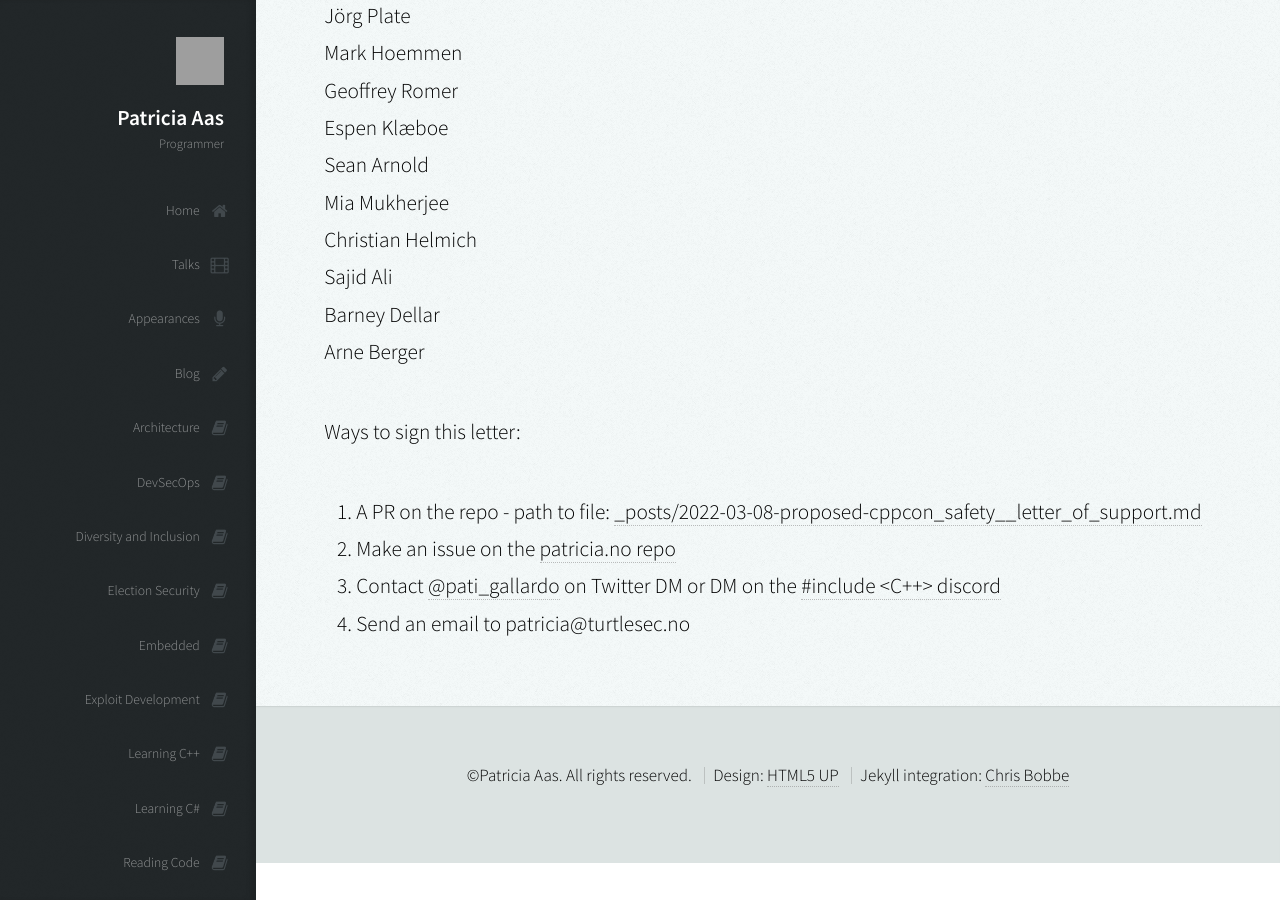
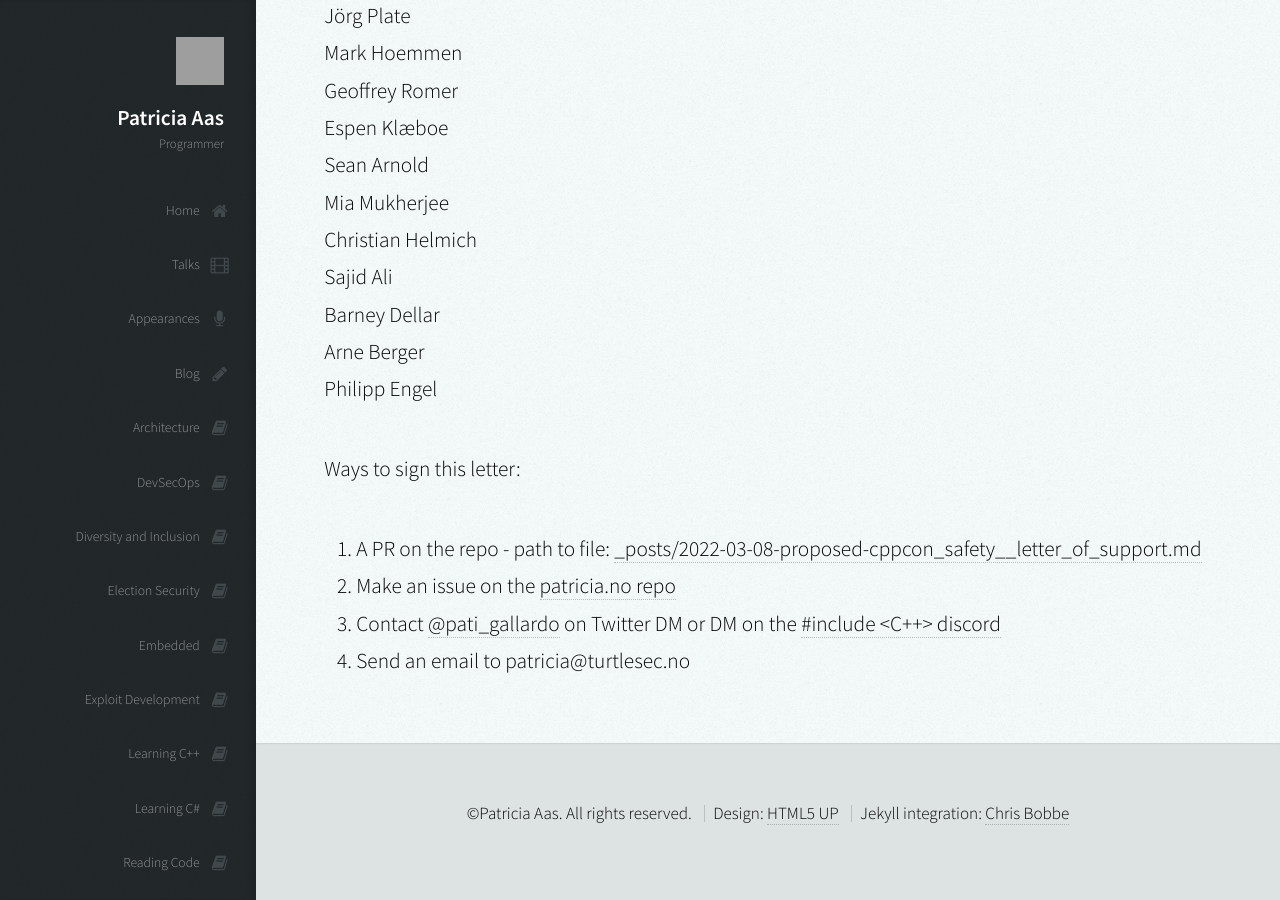
Before and after one commit to patricia-gallardo/patricia-gallardo.github.io, a Jekyll site: the page built from _posts/2022-03-08-proposed-cppcon_safety__letter_of_support.md, in a window 1280 px wide and 900 px high, scrolled down 10487 px. Built offline with Jekyll 4.4.1, drawn with Linux system fonts in a browser that asks for light colours; nearby versions of some CDN libraries; grey boxes are pictures that could not be loaded.

Commit message:
Update 2022-03-08-proposed-cppcon_safety__letter_of_support.md

```diff
--- a/_posts/2022-03-08-proposed-cppcon_safety__letter_of_support.md
+++ b/_posts/2022-03-08-proposed-cppcon_safety__letter_of_support.md
@@ -290,6 +290,7 @@ Christian Helmich <br>
 Sajid Ali <br>
 Barney Dellar <br>
 Arne Berger <br>
+Philipp Engel <br>
 
 
 Ways to sign this letter:
```
